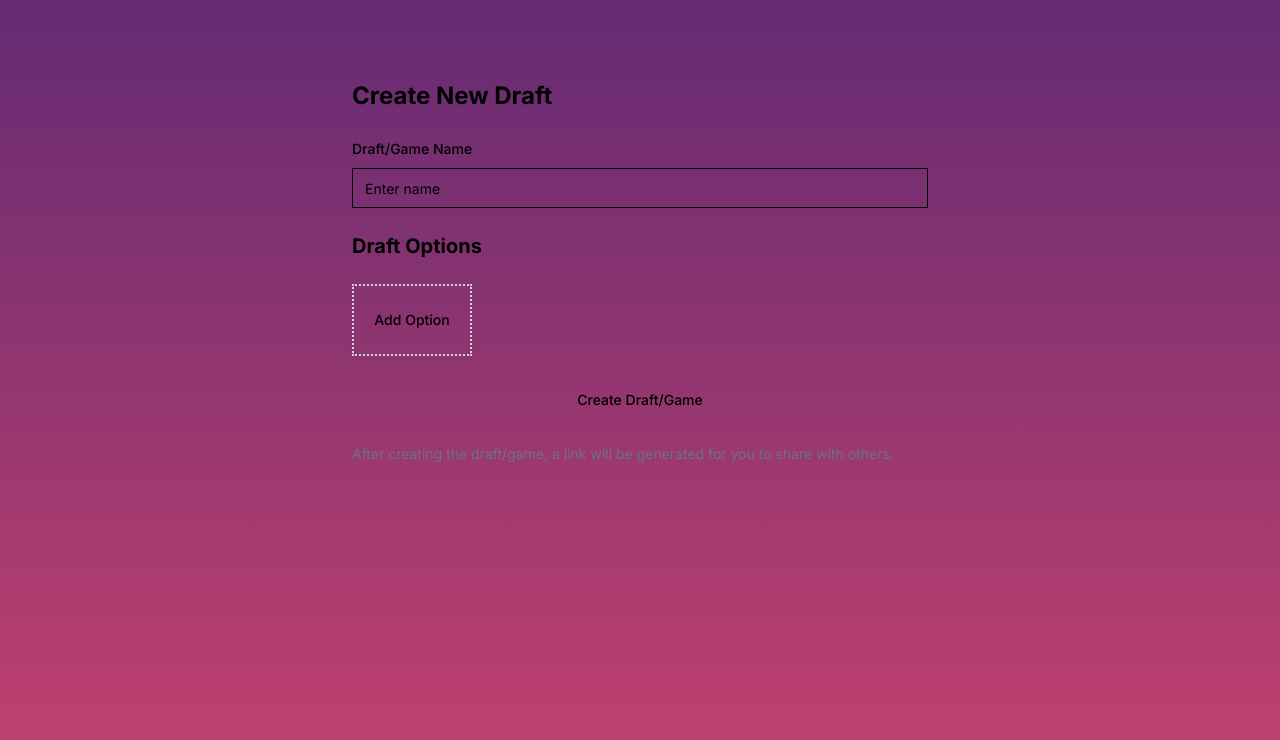
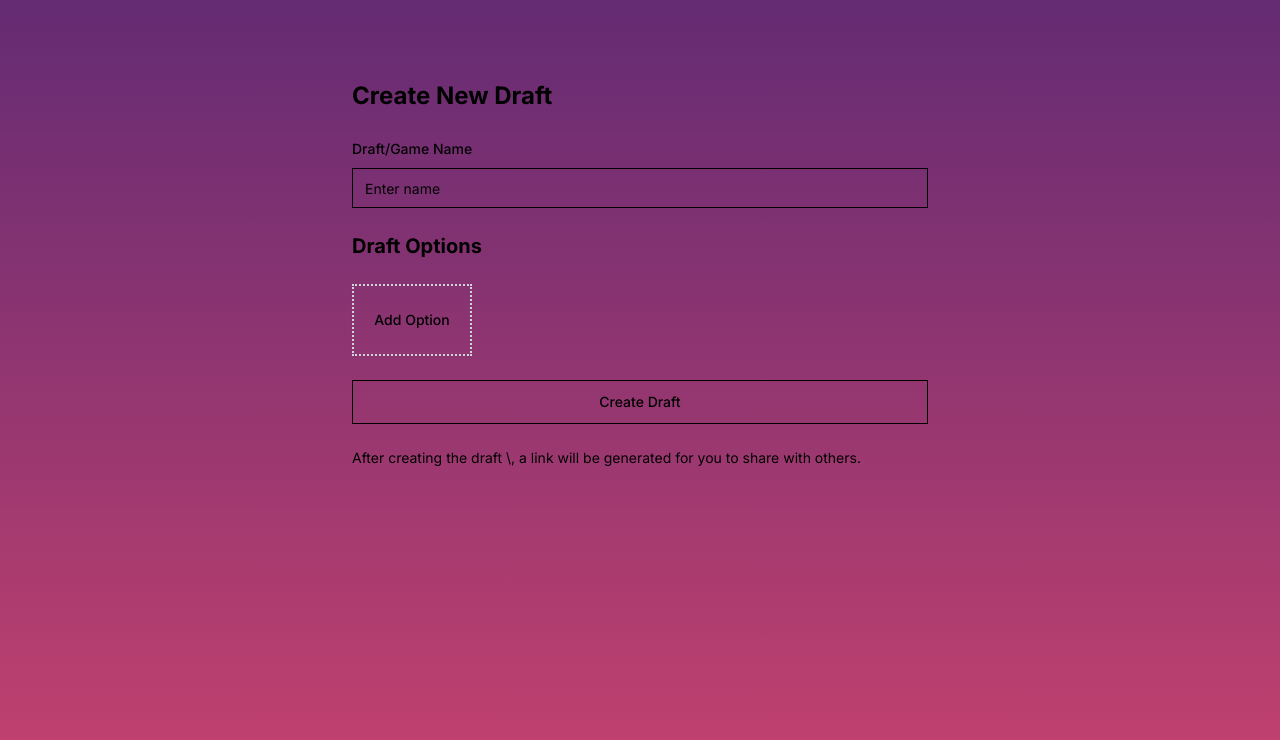
Before and after one commit to rhysmaiden/survivor-draft, a Next.js app: page / in a window 1280 px wide. Shown: the top 740 px of the page. Built offline with nearby package versions, Linux system fonts and the light colour scheme.

Commit message:
Change text

```diff
--- a/src/app/page.tsx
+++ b/src/app/page.tsx
@@ -131,12 +131,17 @@ export default function Component() {
             </Card>
           )}
         </div>
-        <Button className="w-full mt-8" type="submit">
-          Create Draft/Game
+        <Button
+          className="w-full mt-8"
+          type="submit"
+          size={"lg"}
+          variant={"outline"}
+        >
+          Create Draft
         </Button>
-        <p className="text-sm text-gray-500 mt-4">
-          After creating the draft/game, a link will be generated for you to
-          share with others.
+        <p className="text-sm  mt-4">
+          After creating the draft \, a link will be generated for you to share
+          with others.
         </p>
       </section>
     </main>
```
